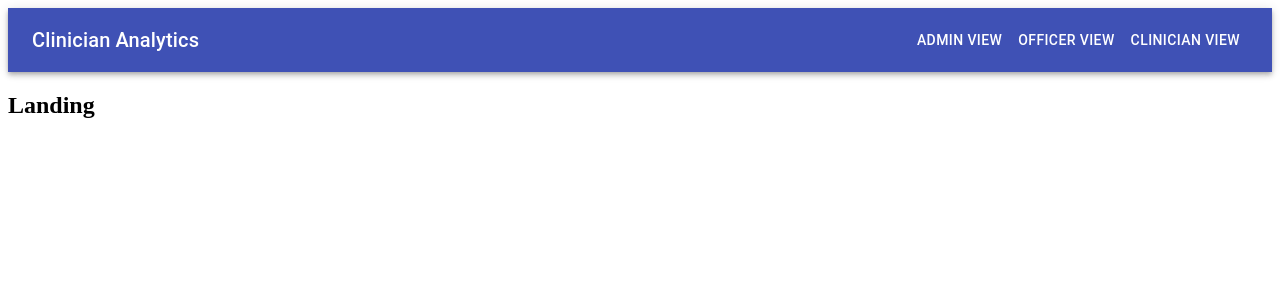
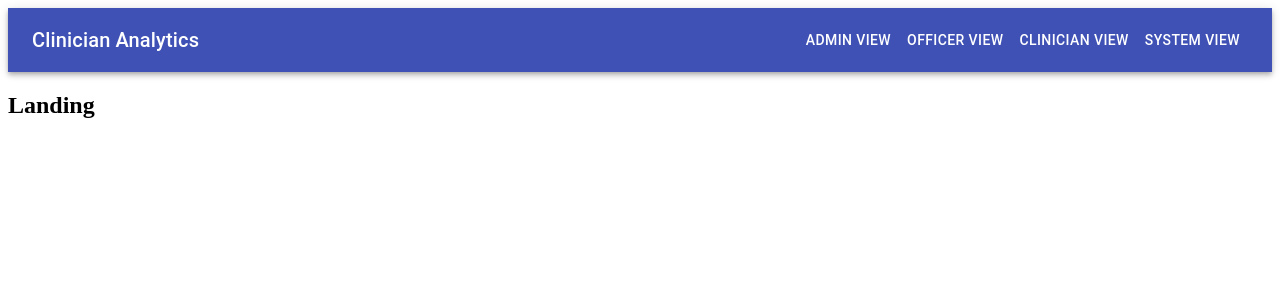
Before and after one commit to medic-saver/CAD-client, a React (Create React App) app in the folder client/: page / in a window 1280 px wide. Shown: the top 300 px of the page. Built offline with nearby package versions, Linux system fonts and the light colour scheme.

Commit message:
new route for system view

```diff
--- a/client/src/components/menus/Navigation.js
+++ b/client/src/components/menus/Navigation.js
@@ -27,6 +27,7 @@
               <Button color="inherit" component={Link} to="/admin-view">Admin View</Button>
               <Button color="inherit" component={Link} to="/officer-view">Officer View</Button>
               <Button color="inherit" component={Link} to="/clinician-view">Clinician View</Button>
+              <Button color="inherit" component={Link} to="/system-view">System View</Button>
             </Toolbar>
           </AppBar>
         </div>
```
